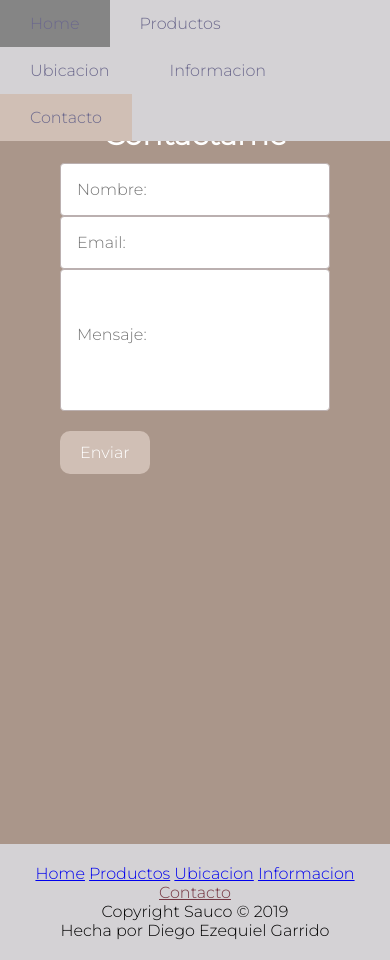
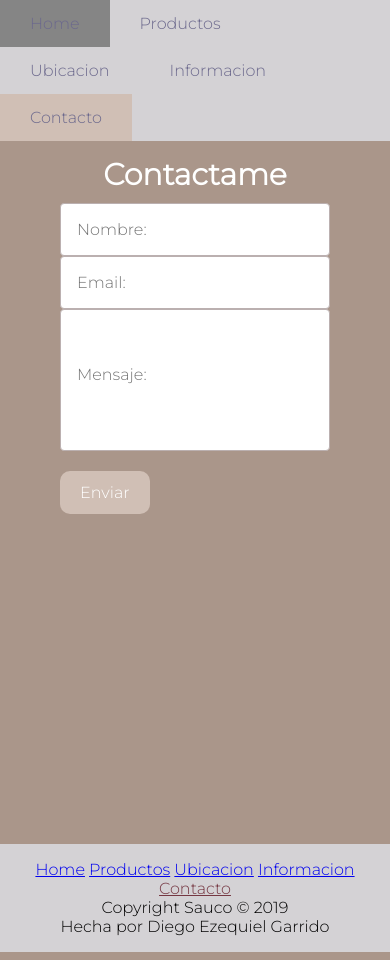
Before and after one commit to Dezegarrido/PF-Garrido, a plain HTML site: page pages/contacto.html in a window 390 px wide. Drawn offline with Linux system fonts and the light colour scheme.

Commit message:
Arreglo de footer y mapa responsive

```diff
--- a/assets/style.css
+++ b/assets/style.css
@@ -41,11 +41,10 @@ li a:hover{
 body{
     background-color: #AA968A;
     margin: 0;
-    padding: 0;
-    min-height: 100vh;
     display: flex;
     flex-direction: column;
     justify-content: center;
+    min-height: 100vh;
 }
 .texto{
     text-align: center;
@@ -80,8 +79,9 @@ body{
     text-align: center;
 }
 .contenido{
-    padding-top: 20px;
+    padding-top: 6em;
     margin-top: 10vh;
+    min-height: 100vh;
 }
 @media only screen and (min-width: 768px) {
     .contenido{
@@ -90,20 +90,16 @@ body{
     }
 }
 .map{
+    min-height: 100vh;
     padding-top: 50px;
-    padding-left: 500px;
 }
 /* ACA TERMINA EL CONTENIDO */
 /* FOOTER */
 footer{
     background-color: #D4D2D5;
-    bottom: 0;
-    text-align: center;
+    padding: 1em 0;
     width: 100%;
-    height: auto;
-    min-height: 100%;
     margin-top: auto;
-    padding: 20px;
 }
 .active-link{
     color: #753742;
@@ -116,7 +112,7 @@ footer p{
 .formulario{
     max-width: 400px;
     border-radius: 30px;
-    padding: 10px 60px;
+    padding: 50px 60px;
     margin: auto;
     height: 100vh;
 }
```
